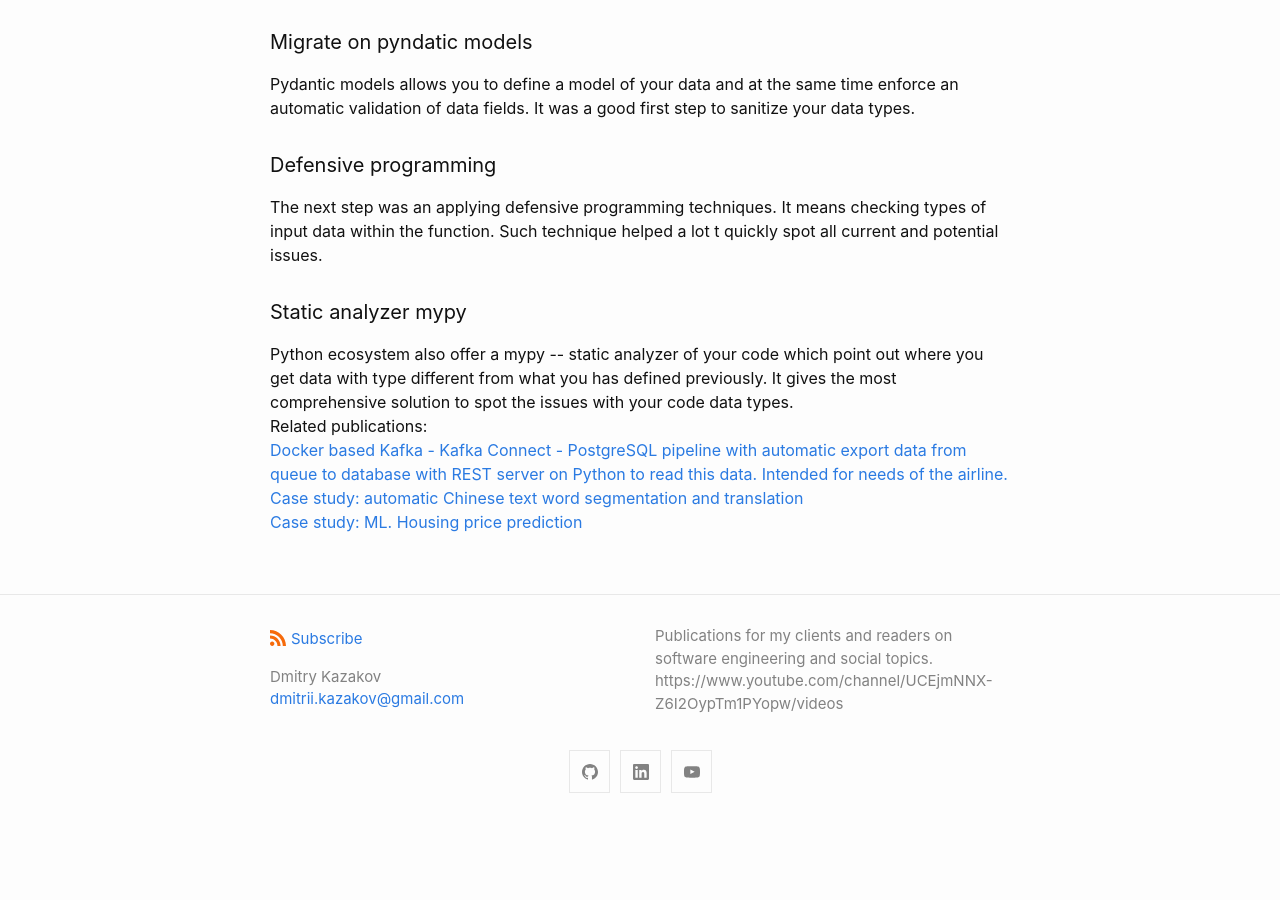
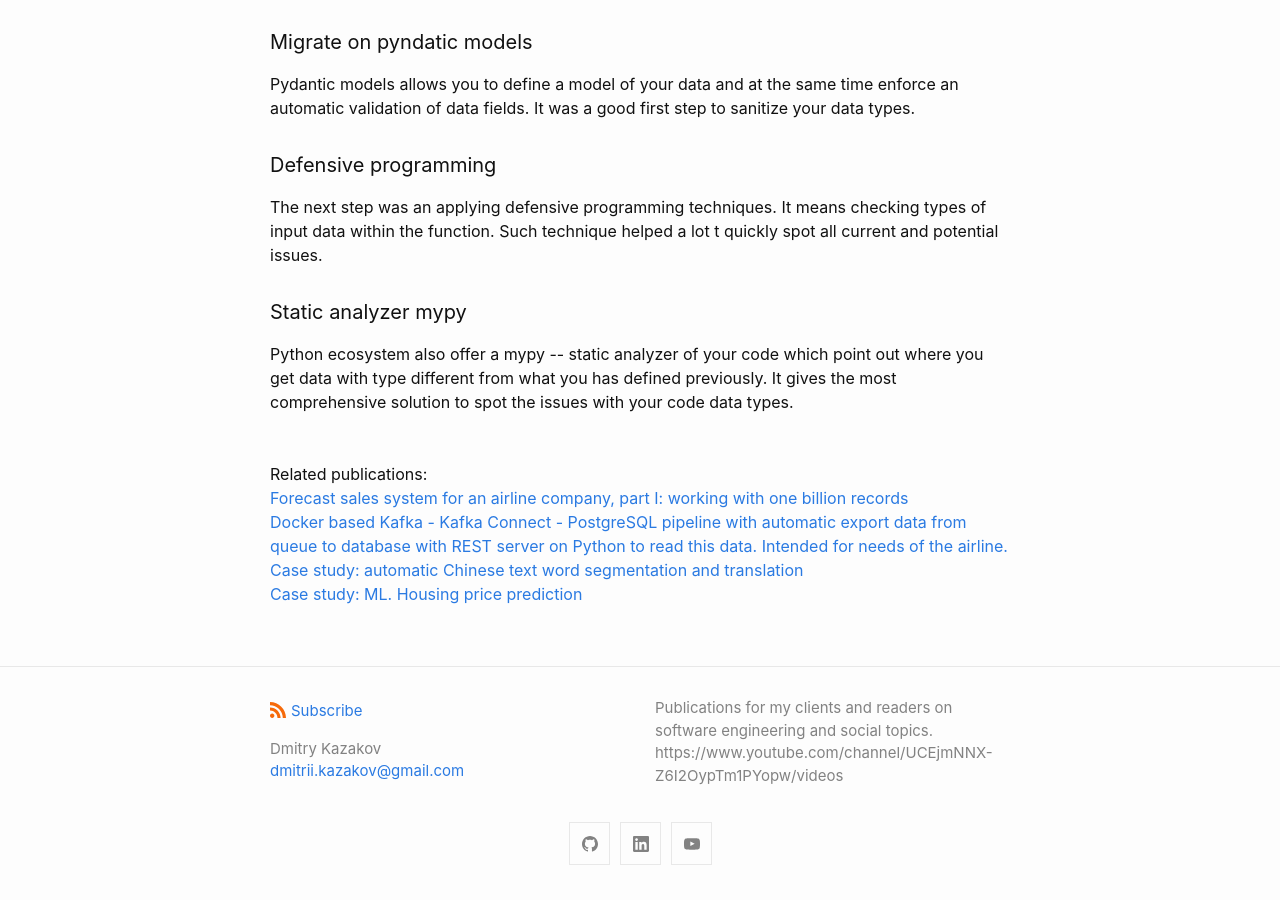
Before and after one commit to Gelassen/dkazakov.github.io, a Jekyll site: the page built from _posts/2024-07-14-forecast-sales-for-airline-part-II.html, in a window 1280 px wide and 900 px high, scrolled down 6085 px. Built offline with Jekyll 4.4.1, drawn with Linux system fonts in a browser that asks for light colours; before the commit the page ends 6913 px from its top, so only the background shows below that.

Commit message:
Add extra spaces to a publication

```diff
--- a/_posts/2024-07-14-forecast-sales-for-airline-part-II.html
+++ b/_posts/2024-07-14-forecast-sales-for-airline-part-II.html
@@ -337,10 +337,12 @@ modified_time: '2024-07-22'
             </div>
         </div>
 
+        <br><br>
+
         Related publications: <br>
-        <a href="https://gelassen.github.io/blog/2024/06/17/forecast-sales-for-airline-part-I-working-with-one-billion-records.html"></a>
-        <a href="https://gelassen.github.io/blog/2024/05/18/case-study-building-kafka-kafka_connect-postgres-data-pipeline.html">Docker based Kafka - Kafka Connect - PostgreSQL pipeline with automatic export data from queue to database with REST server on Python to read this data. Intended for needs of the airline.</a>
+        <a href="https://gelassen.github.io/blog/2024/06/17/forecast-sales-for-airline-part-I-working-with-one-billion-records.html">Forecast sales system for an airline company, part I: working with one billion records</a> <br>
+        <a href="https://gelassen.github.io/blog/2024/05/18/case-study-building-kafka-kafka_connect-postgres-data-pipeline.html">Docker based Kafka - Kafka Connect - PostgreSQL pipeline with automatic export data from queue to database with REST server on Python to read this data. Intended for needs of the airline.</a> <br>
         <a href="https://gelassen.github.io/blog/2023/08/20/case-study-automatic-chinese-text-tokenisation-and-translation.html">Case study: automatic Chinese text word segmentation and translation</a> <br>
-        <a href="https://gelassen.github.io/blog/2020/12/05/housing-price-prediction.html">Case study: ML. Housing price prediction</a> <br>
+        <a href="https://gelassen.github.io/blog/2020/12/05/housing-price-prediction.html">Case study: ML. Housing price prediction</a>
     </body>
 </html>
```
